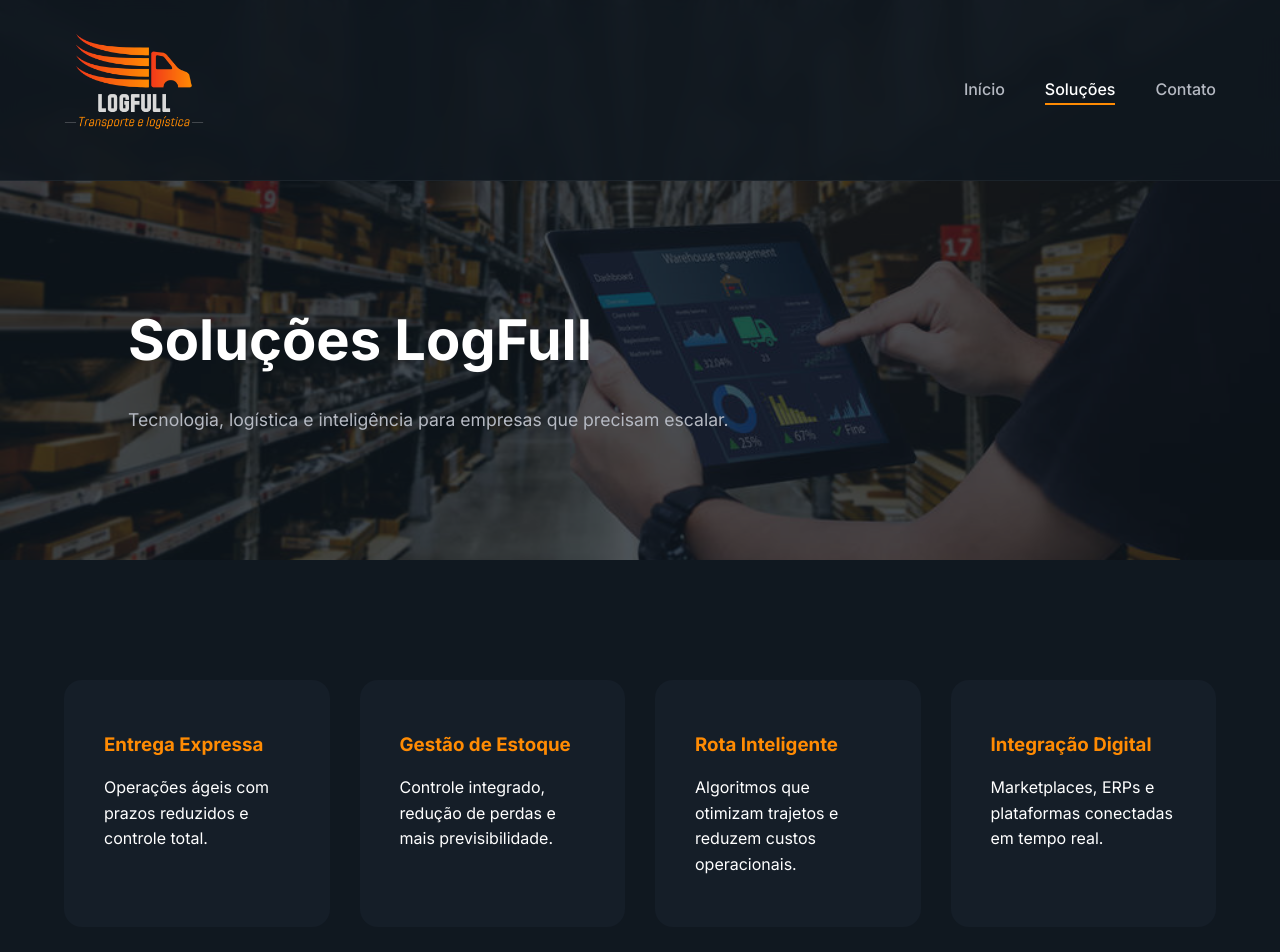
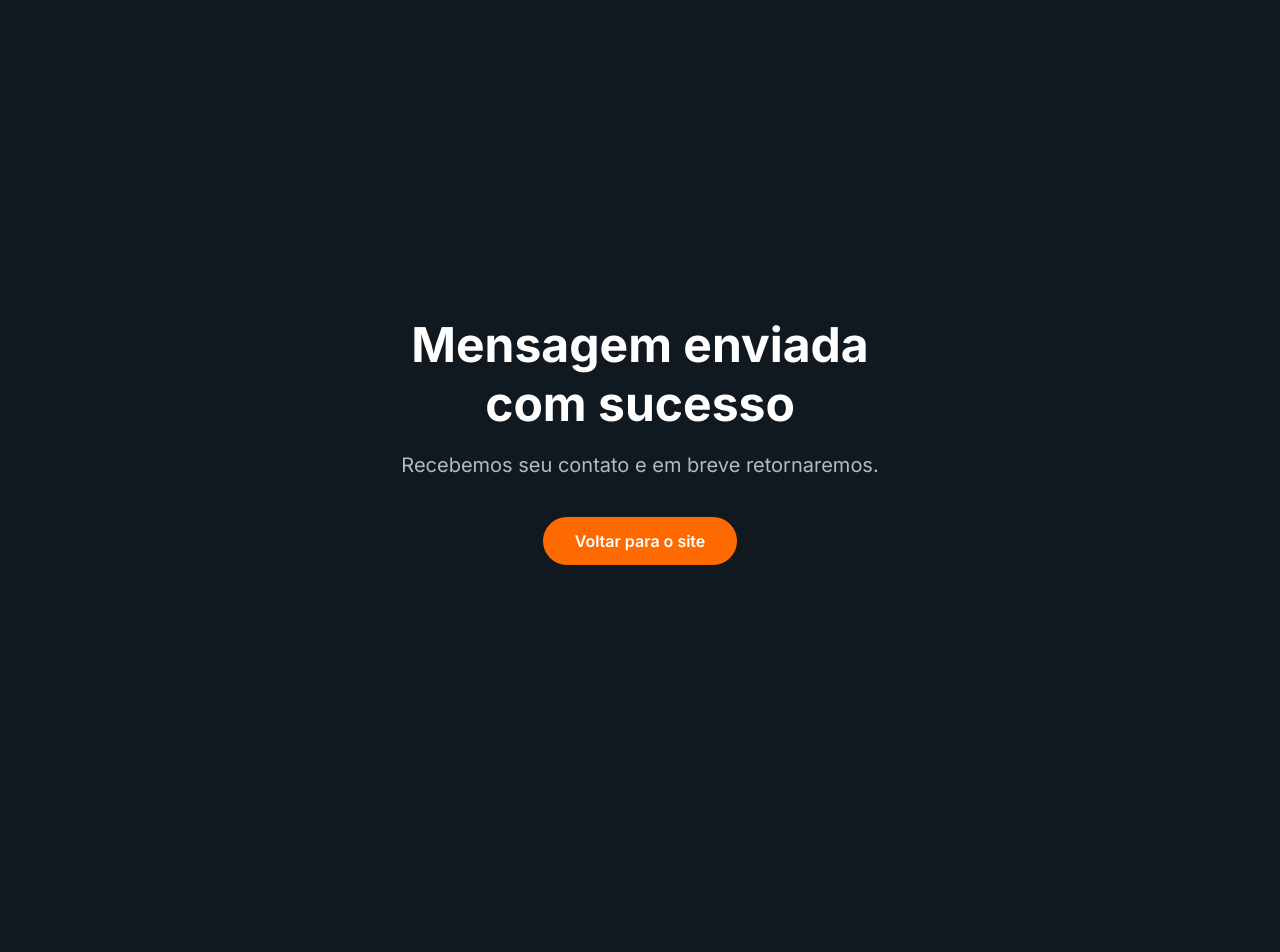
Before and after one commit to edivaniamaximino/SiteSimples, a plain HTML site: page solucoes.html in a window 1280 px wide. Shown: the top 952 px of the page. After the commit the page ends 848 px from the top, so only its background shows below. Drawn offline with Linux system fonts and the light colour scheme.

Commit message:
estilização da página obrigado

```diff
--- a/solucoes.html
+++ b/solucoes.html
@@ -2,99 +2,82 @@
 <html lang="pt-BR">
 
 <head>
-    <meta charset="UTF-8" />
-    <meta name="viewport" content="width=device-width, initial-scale=1.0" />
-    <title>Soluções — LogFull</title>
+  <meta charset="UTF-8">
+  <title>Mensagem enviada</title>
+  <meta name="viewport" content="width=device-width, initial-scale=1.0">
 
-    <link rel="stylesheet" href="css/style.css" />
-    <link rel="preconnect" href="https://fonts.googleapis.com">
-    <link rel="preconnect" href="https://fonts.gstatic.com" crossorigin>
-    <link href="https://fonts.googleapis.com/css2?family=Inter:wght@300;400;500;600;700&display=swap" rel="stylesheet">
+  <link href="https://fonts.googleapis.com/css2?family=Inter:wght@300;400;500;600;700&display=swap" rel="stylesheet">
+
+  <style>
+    body {
+      margin: 0;
+      background: #101820;
+      color: #fff;
+      font-family: Inter, sans-serif;
+
+      /* Centralização */
+      display: flex;
+      align-items: center;
+      justify-content: center;
+      min-height: 100vh;
+      text-align: center;
+      padding: 24px;
+    }
+
+    .box {
+      max-width: 520px;
+      animation: fadeUp 0.8s ease-out forwards;
+    }
+
+    h1 {
+      font-size: clamp(28px, 6vw, 48px);
+      margin-bottom: 16px;
+    }
+
+    p {
+      font-size: clamp(16px, 4vw, 20px);
+      color: #b5b9c2;
+      margin-bottom: 40px;
+    }
+
+    a {
+      display: inline-block;
+      padding: 14px 32px;
+      background: #ff6a00;
+      color: #fff;
+      font-weight: 600;
+      border-radius: 30px;
+      text-decoration: none;
+      font-size: 16px;
+      transition: transform 0.3s, box-shadow 0.3s;
+    }
+
+    a:hover {
+      transform: translateY(-3px);
+      box-shadow: 0 8px 20px rgba(255,106,0,0.35);
+    }
+
+    @keyframes fadeUp {
+      from {
+        opacity: 0;
+        transform: translateY(30px);
+      }
+      to {
+        opacity: 1;
+        transform: translateY(0);
+      }
+    }
+  </style>
 </head>
 
 <body>
 
-    <header class="header">
-        <div class="container header-content">
-            <a href="index.html" class="logo-link">
-                <img src="img/LogoLogfull2.png" alt="LogFull" class="logo">
-            </a>
+  <div class="box">
+    <h1>Mensagem enviada com sucesso</h1>
+    <p>Recebemos seu contato e em breve retornaremos.</p>
 
-
-            <button class="menu-toggle" aria-label="Abrir menu">
-                <span></span>
-                <span></span>
-                <span></span>
-            </button>
-
-            <nav class="nav">
-                <ul class="menu">
-                    <li><a href="index.html">Início</a></li>
-                    <li><a href="solucoes.html" class="active">Soluções</a></li>
-                    <li><a href="formulario.html">Contato</a></li>
-                </ul>
-            </nav>
-        </div>
-    </header>
-
-    <main>
-
-
-        <section class="hero hero-small" style="background-image:url('img/home.jpeg')">
-            <div class="hero-overlay"></div>
-            <div class="hero-content">
-                <h1>Soluções LogFull</h1>
-                <p>Tecnologia, logística e inteligência para empresas que precisam escalar.</p>
-            </div>
-        </section>
-
-
-        <section class="section">
-            <div class="container">
-
-                <div class="solution-grid">
-
-                    <div class="solution-card">
-                        <h3>Entrega Expressa</h3>
-                        <p>Operações ágeis com prazos reduzidos e controle total.</p>
-                    </div>
-
-                    <div class="solution-card">
-                        <h3>Gestão de Estoque</h3>
-                        <p>Controle integrado, redução de perdas e mais previsibilidade.</p>
-                    </div>
-
-                    <div class="solution-card">
-                        <h3>Rota Inteligente</h3>
-                        <p>Algoritmos que otimizam trajetos e reduzem custos operacionais.</p>
-                    </div>
-
-                    <div class="solution-card">
-                        <h3>Integração Digital</h3>
-                        <p>Marketplaces, ERPs e plataformas conectadas em tempo real.</p>
-                    </div>
-
-                </div>
-
-            </div>
-        </section>
-
-
-        <section class="section section-cta">
-            <div class="container cta-box">
-                <h2>Pronto para otimizar sua logística?</h2>
-                <a href="formulario.html" class="btn-primary">Fale com a LogFull</a>
-            </div>
-        </section>
-
-    </main>
-
-    <footer class="footer">
-        <p>© 2025 LogFull — Soluções Logísticas Inteligentes</p>
-    </footer>
-
-    <script src="./js/menu.js"></script>
+    <a href="index.html">Voltar para o site</a>
+  </div>
 
 </body>
-
 </html>
```
Also changed, not shown: obrigado.html (+14 -5 lines).
